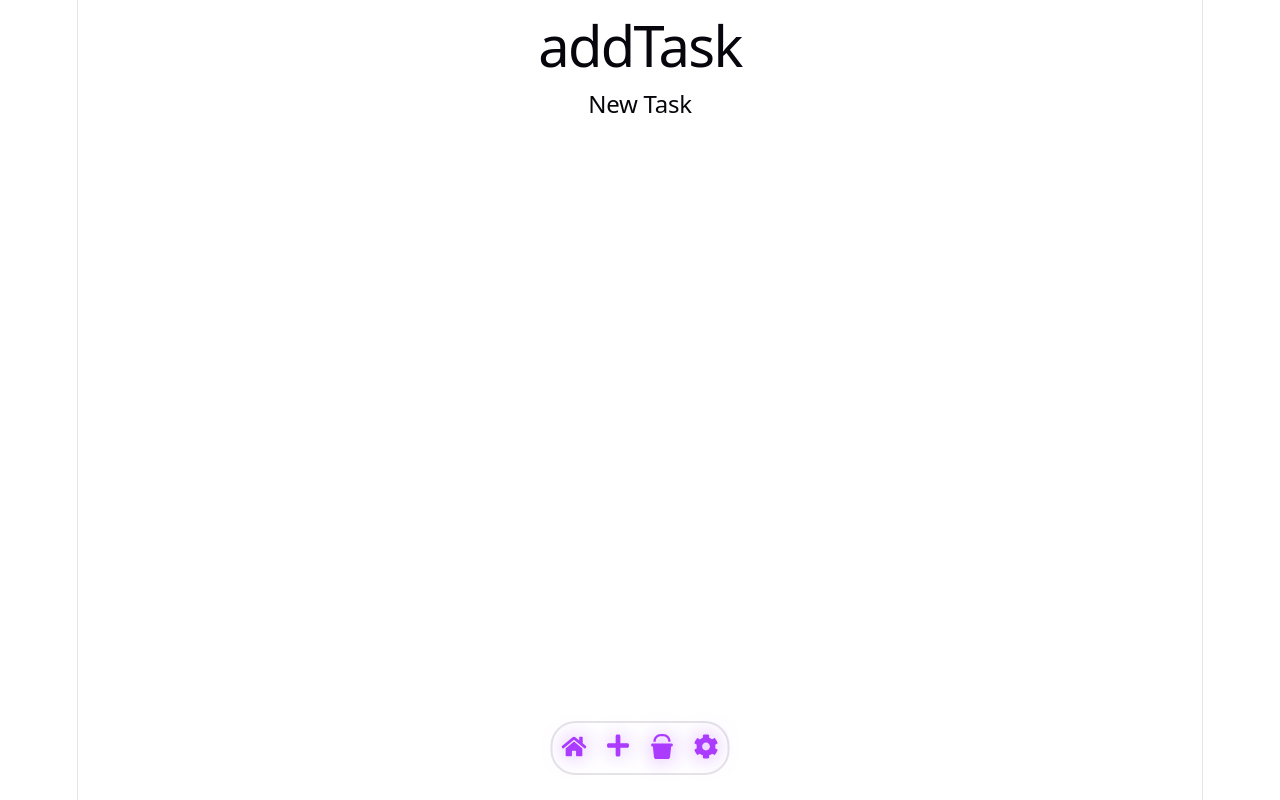
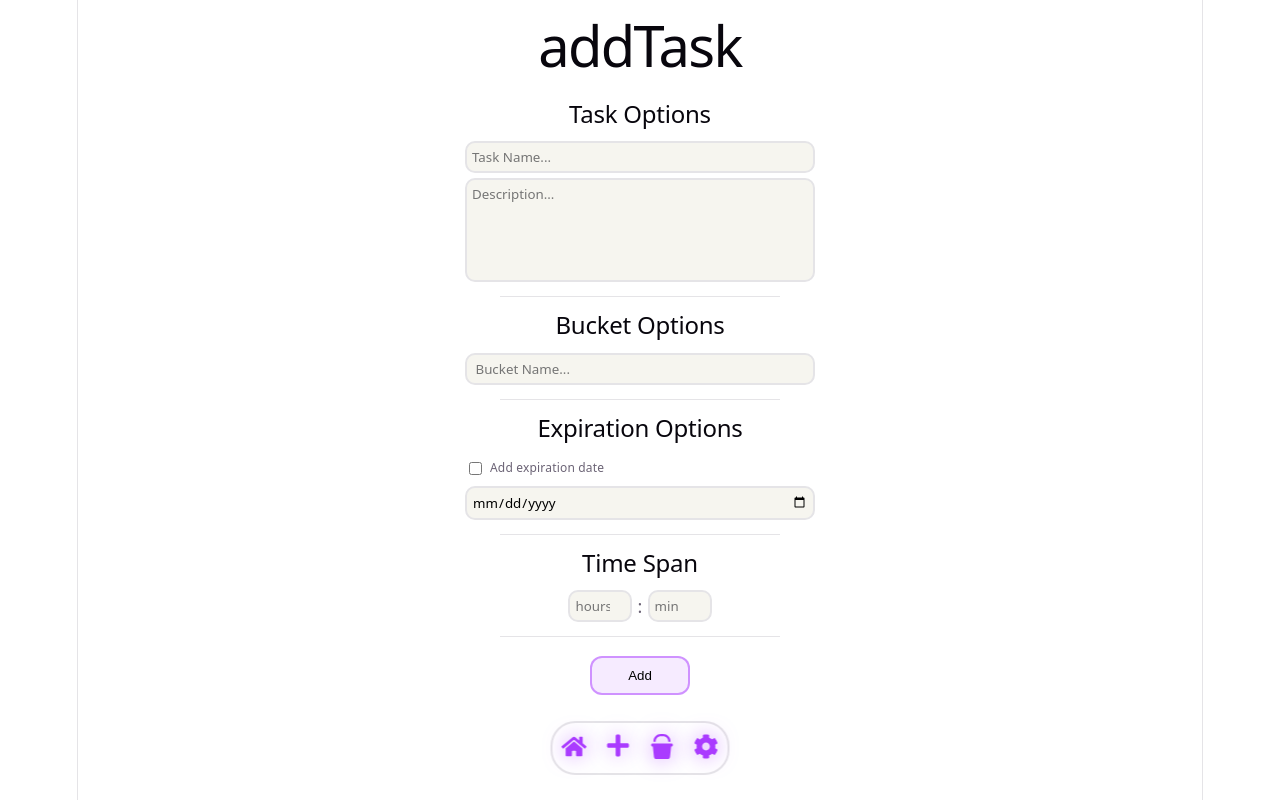
Before and after one commit to LesesTrickshon/ideaBucket, a React (Vite) app: page /add_task in a window 1280 px wide. Built offline with nearby package versions, Linux system fonts and the light colour scheme.

Commit message:
Finished NewTask & NewBucket UI

```diff
--- a/src/component/tabbar/new_submenu.css
+++ b/src/component/submenu/new_submenu.css
@@ -16,6 +16,7 @@
     border-color: var(--border);
     background-color: var(--code-bg-opacity);
     animation: fadeIn 0.2s linear;
+    backdrop-filter: blur(2px);
 }
 
 .list a {
--- a/src/component/tabbar/tabbar.css
+++ b/src/component/tabbar/tabbar.css
@@ -21,6 +21,7 @@ body {
     border-radius: 25px;
     border-color: var(--border);
     background-color: var(--code-bg-opacity);
+    backdrop-filter: blur(2px);
 }
 
 a {
@@ -29,7 +30,7 @@ a {
     color: var(--accent);
 }
 
-button {
+.tabbar-button {
     filter: drop-shadow(0 0 10px var(--accent-border));
     font-size: 25px;
     background: none;
--- a/src/component/tabbar/tabbar.tsx
+++ b/src/component/tabbar/tabbar.tsx
@@ -1,5 +1,5 @@
 import "./tabbar.css";
-import New_Submenu from "./new_submenu";
+import New_Submenu from "../submenu/new_submenu";
 import { useState } from "react";
 import { FaHome, FaPlus, FaCog } from "react-icons/fa";
 import { FaBucket } from "react-icons/fa6";
@@ -23,6 +23,7 @@ function Tabbar() {
           onClick={() => {
             setShowSubmenu(!showSubmenu);
           }}
+          className="tabbar-button"
         >
           <FaPlus />
         </button>
--- a/src/index.css
+++ b/src/index.css
@@ -111,3 +111,32 @@ code {
   padding: 4px 8px;
   background: var(--code-bg);
 }
+
+input[type="text"], input[type="date"], textarea, input[type="password"] {
+  background: var(--code-bg);
+  border: solid 2px var(--border);
+  padding: 5px;
+  border-radius: 10px;
+  font-family: var(--sans);
+  resize: none;
+}
+
+input[type="color"] {
+  border: var(--border) 2px solid;
+  background: var(--code-bg);
+  border-radius: 10px;
+}
+
+.submit-button {
+  width: min(100px);
+  background: var(--accent-bg);
+  border: var(--accent-border) 2px solid;
+  padding: 10px;
+  margin: 0 auto;
+  border-radius: 12px;
+  transition: all 0.1s;
+}
+.submit-button:active {
+  background: var(--accent);
+  border-color: var(--accent-border);
+}
--- /dev/null
+++ b/src/pages/add_bucket/add_bucket.css
@@ -0,0 +1,16 @@
+.main {
+    width: min(calc(100% - 20px), 350px);
+    display: flex;
+    flex-direction: column;
+    padding: 10px;
+    gap: 5px;
+    margin: 0 auto;
+}
+
+.horizontal {
+    display: flex;
+    flex-direction: row;
+    gap: 5px;
+    align-items: center;
+    justify-content: baseline;
+}
--- a/src/pages/add_bucket/add_bucket.tsx
+++ b/src/pages/add_bucket/add_bucket.tsx
@@ -1,10 +1,47 @@
 import Tabbar from "../../component/tabbar/tabbar";
+import "./add_bucket.css";
+import { useState } from "react";
 
 function Add_Bucket() {
+  const [color, setColor] = useState("#c084fc");
   return (
     <>
       <h1>addBucket</h1>
       <Tabbar />
+      <section className="main">
+        <h2>Bucket Options</h2>
+        <input type="text" placeholder="Bucket Name" />
+        <div className="horizontal">
+          <input
+            type="color"
+            value={color}
+            onChange={(change) => {
+              setColor(change.target.value);
+            }}
+          />
+          <p>Bucket Color</p>
+        </div>
+        <div className="horizontal">
+          <input type="checkbox" />
+          <p>Display and Pinned</p>
+        </div>
+        <hr />
+        <h2>Shared Bucket</h2>
+        <div className="horizontal">
+          <input type="checkbox" />
+          <p>Enable Shared Bucket</p>
+        </div>
+        <input type="text" placeholder="Server address..." />
+        <input type="text" placeholder="Port..." />
+        <div className="horizontal">
+          <input type="checkbox" />
+          <p>Enable Password</p>
+        </div>
+        <input type="password" placeholder="Password..." />
+        <hr />
+        <button className="submit-button">Add</button>
+      </section>
+      <div style={{ height: "100px" }}></div>
     </>
   );
 }
--- /dev/null
+++ b/src/pages/add_task/add_task.css
@@ -0,0 +1,25 @@
+.main {
+    width: min(calc(100% - 20px), 350px);
+    display: flex;
+    flex-direction: column;
+    padding: 10px;
+    gap: 5px;
+    margin: 0 auto;
+}
+
+.horizontal {
+    display: flex;
+    flex-direction: row;
+    gap: 5px;
+    align-items: center;
+    justify-content: baseline;
+}
+
+.timespan {
+    width: 50px;
+    background: var(--code-bg);
+    border: solid 2px var(--border);
+    padding: 5px;
+    border-radius: 10px;
+    font-family: var(--sans);
+}
--- a/src/pages/add_task/add_task.tsx
+++ b/src/pages/add_task/add_task.tsx
@@ -1,11 +1,41 @@
+import "./add_task.css";
 import Tabbar from "../../component/tabbar/tabbar";
 
 function Add_Task() {
   return (
     <>
+      <Tabbar />
       <h1>addTask</h1>
-      <h2>New Task</h2>
-      <Tabbar />
+      <section className="main">
+        <h2>Task Options</h2>
+        <input type="text" placeholder="Task Name..." />
+        <textarea
+          name="Description"
+          placeholder="Description..."
+          id=""
+          rows={5}
+        ></textarea>
+        <hr />
+        <h2>Bucket Options</h2>
+        <input type="text" placeholder=" Bucket Name..." />
+        <hr />
+        <h2>Expiration Options</h2>
+        <div className="horizontal">
+          <input type="checkbox" />
+          <p style={{ fontSize: "12px" }}>Add expiration date</p>
+        </div>
+        <input type="date" />
+        <hr />
+        <h2>Time Span</h2>
+        <div className="horizontal" style={{ margin: "0 auto" }}>
+          <input type="number" className="timespan" placeholder="hours" />
+          <p>:</p>
+          <input type="number" className="timespan" placeholder="min" />
+        </div>
+        <hr />
+      </section>
+      <button className="submit-button">Add</button>
+      <div style={{ height: "100px" }}></div>
     </>
   );
 }
```
Also changed, not shown: src/component/submenu/new_submenu.tsx (renamed from src/component/tabbar/new_submenu.tsx).
